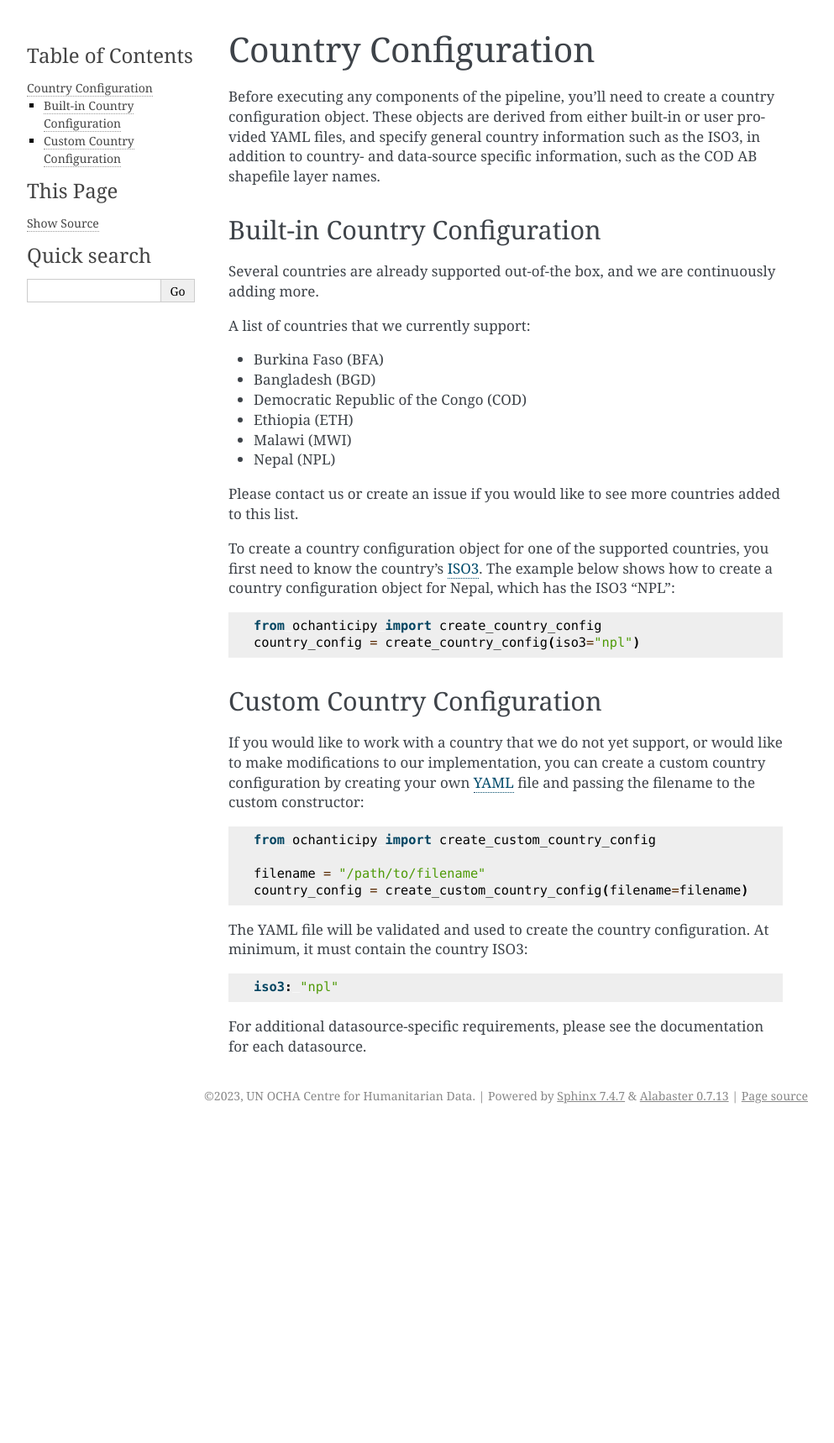
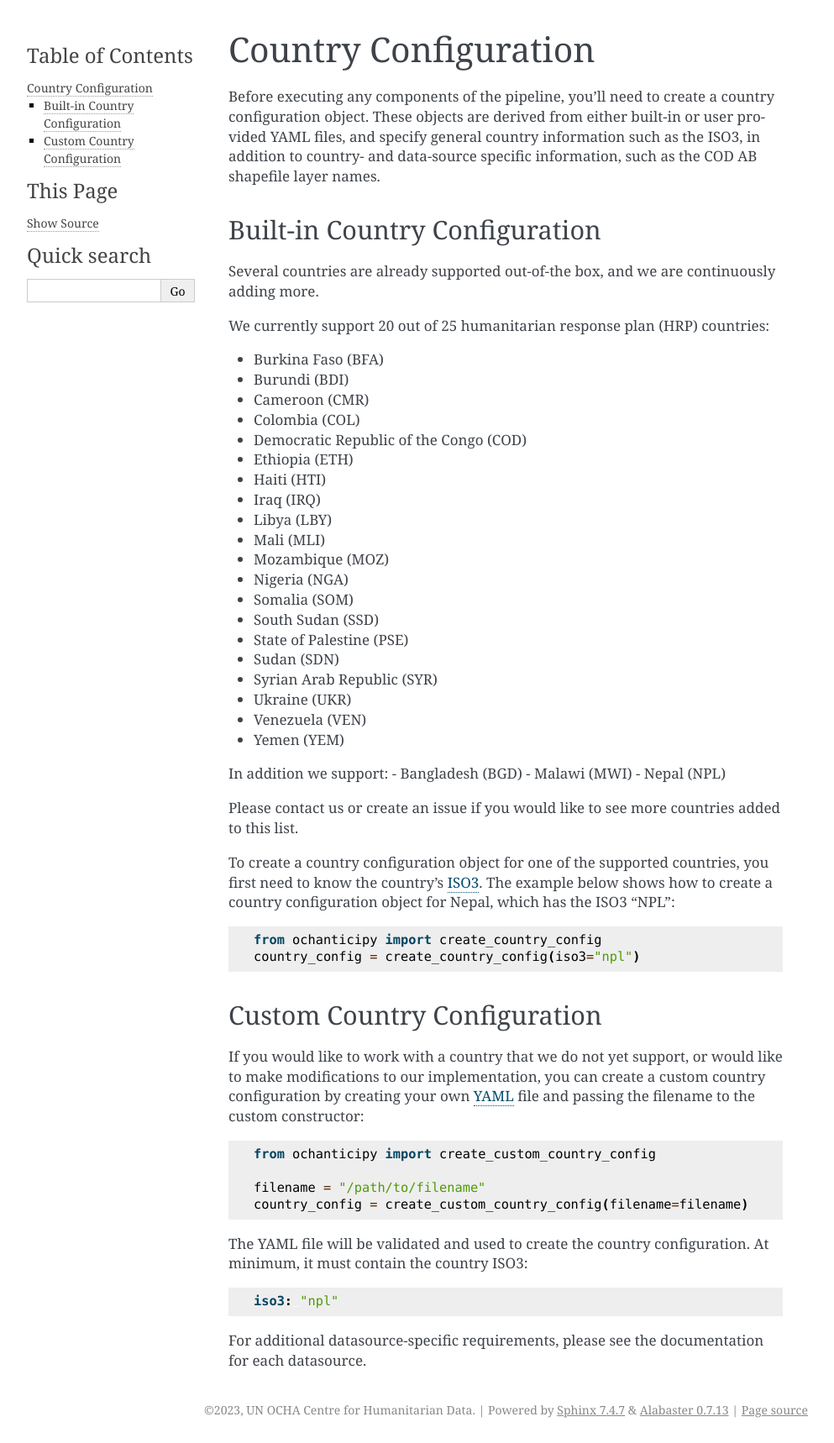
Before and after one commit to OCHA-DAP/ocha-anticipy, a Sphinx documentation site: the page built from docs/config.rst, in a window 1280 px wide. Shown: the whole page at 84% size, without its empty margins (148-1141 px from the left). Built offline with Sphinx 7.4.7, drawn with Linux system fonts in a browser that asks for light colours; before the commit the page ends 1344 px from its top, so only the background shows below that.

Commit message:
Updated documentation

```diff
--- a/docs/config.rst
+++ b/docs/config.rst
@@ -15,12 +15,31 @@ and we are continuously adding more.
 
 .. _list of supported countries:
 
-A list of countries that we currently support:
+We currently support 20 out of 25 humanitarian response plan (HRP) countries:
 
 - Burkina Faso (BFA)
-- Bangladesh (BGD)
+- Burundi (BDI)
+- Cameroon (CMR)
+- Colombia (COL)
 - Democratic Republic of the Congo (COD)
 - Ethiopia (ETH)
+- Haiti (HTI)
+- Iraq (IRQ)
+- Libya (LBY)
+- Mali (MLI)
+- Mozambique (MOZ)
+- Nigeria (NGA)
+- Somalia (SOM)
+- South Sudan (SSD)
+- State of Palestine (PSE)
+- Sudan (SDN)
+- Syrian Arab Republic (SYR)
+- Ukraine (UKR)
+- Venezuela (VEN)
+- Yemen (YEM)
+
+In addition we support:
+- Bangladesh (BGD)
 - Malawi (MWI)
 - Nepal (NPL)
 
```
